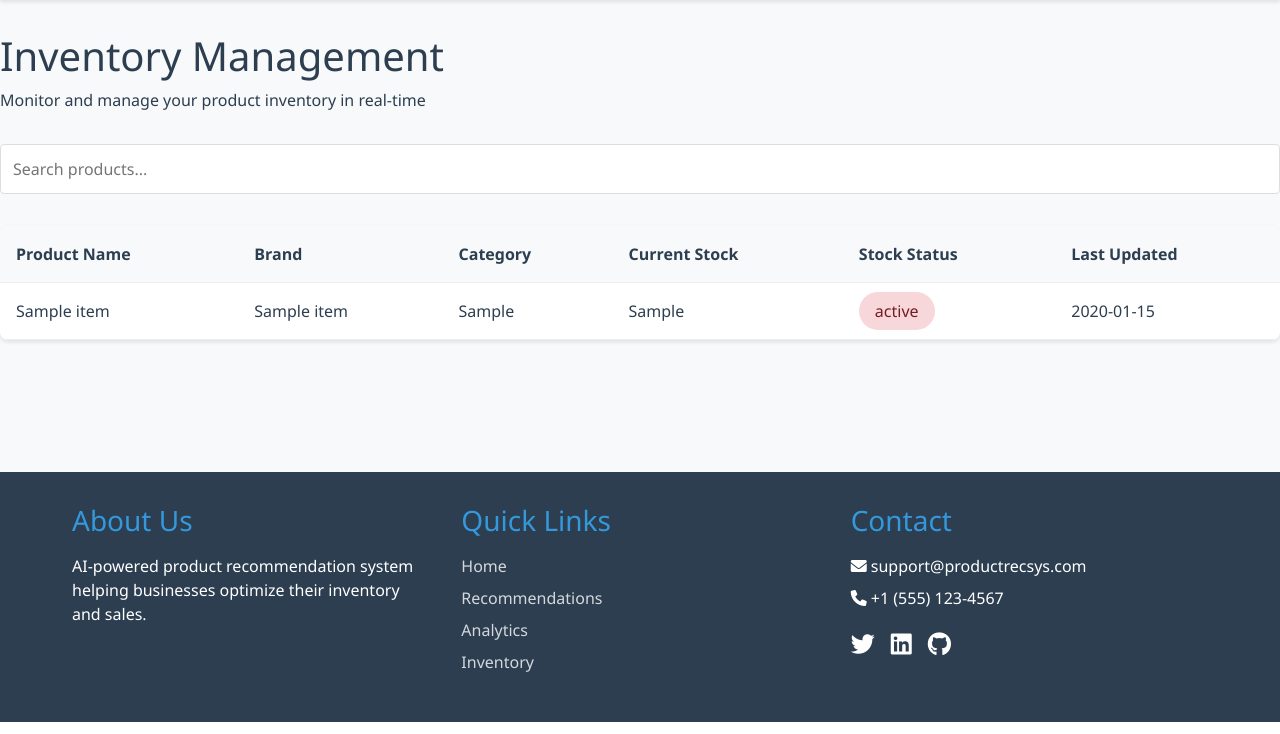
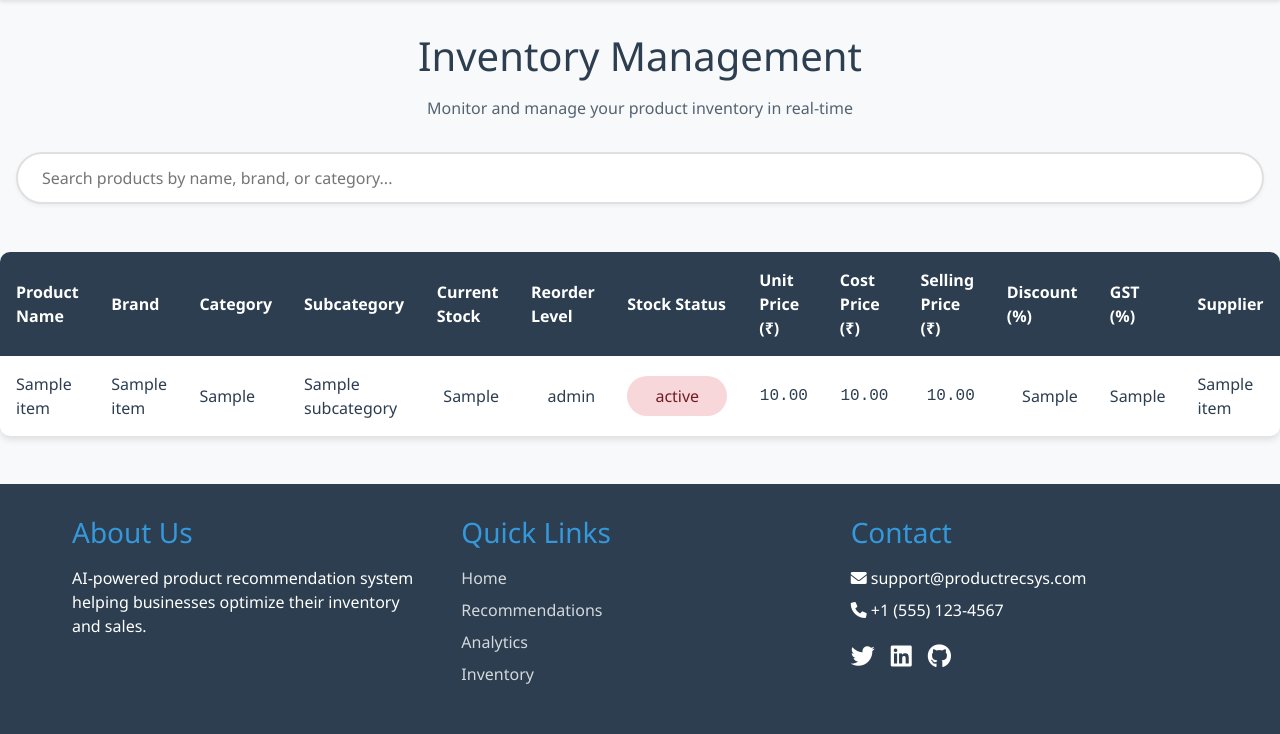
Before and after one commit to InventoHack-MalayShubham/Hero-Product-Recommendation, a Flask app: template templates/inventory.html in a window 1280 px wide. Shown: the part 78-812 px from the top of the page. Run offline with Flask 3, Linux system fonts and the light colour scheme; the template is opened without the code that fills it: most values are stand-ins (such as "Sample title", 1, 10 or a date in 2020).

Commit message:
Update inventory.html

```diff
--- a/templates/inventory.html
+++ b/templates/inventory.html
@@ -12,28 +12,69 @@
 
     .inventory-header {
         margin-bottom: 2rem;
+        text-align: center;
+    }
+
+    .inventory-header h1 {
+        color: var(--primary-color);
+        margin-bottom: 1rem;
+    }
+
+    .inventory-header p {
+        color: var(--text-color);
+        opacity: 0.8;
+    }
+
+    .search-container {
+        margin: 2rem 0;
+        padding: 0 1rem;
+    }
+
+    .search-input {
+        width: 100%;
+        padding: 0.75rem 1.5rem;
+        border: 2px solid #e0e0e0;
+        border-radius: 50px;
+        font-size: 1rem;
+        transition: all 0.3s ease;
+        box-shadow: 0 2px 4px rgba(0,0,0,0.05);
+    }
+
+    .search-input:focus {
+        outline: none;
+        border-color: var(--secondary-color);
+        box-shadow: 0 4px 8px rgba(52, 152, 219, 0.1);
     }
 
     .inventory-table {
         width: 100%;
-        border-collapse: collapse;
-        margin-top: 1rem;
+        border-collapse: separate;
+        border-spacing: 0;
+        margin: 1rem 0;
         background: white;
-        box-shadow: 0 2px 4px rgba(0,0,0,0.1);
-        border-radius: 8px;
+        box-shadow: 0 4px 6px rgba(0,0,0,0.1);
+        border-radius: 10px;
         overflow: hidden;
     }
 
-    .inventory-table th,
+    .inventory-table th {
+        background-color: var(--dark-bg);
+        color: white;
+        font-weight: 600;
+        padding: 1rem;
+        text-align: left;
+        position: sticky;
+        top: 0;
+    }
+
     .inventory-table td {
         padding: 1rem;
-        text-align: left;
-        border-bottom: 1px solid #eee;
+        border-bottom: 1px solid #f0f0f0;
+        color: var(--text-color);
     }
 
-    .inventory-table th {
-        background-color: #f8f9fa;
-        font-weight: 600;
+    .inventory-table tr:last-child td {
+        border-bottom: none;
     }
 
     .inventory-table tr:hover {
@@ -41,10 +82,12 @@
     }
 
     .stock-status {
+        display: inline-block;
         padding: 0.5rem 1rem;
-        border-radius: 20px;
+        border-radius: 50px;
         font-weight: 500;
         text-align: center;
+        min-width: 100px;
     }
 
     .stock-ok {
@@ -62,16 +105,23 @@
         color: #721c24;
     }
 
-    .search-container {
-        margin-bottom: 2rem;
+    .empty-value {
+        color: #999;
+        font-style: italic;
     }
 
-    .search-input {
-        width: 100%;
-        padding: 0.75rem;
-        border: 1px solid #ddd;
-        border-radius: 4px;
-        font-size: 1rem;
+    .table-responsive {
+        margin: 0 -1rem;
+        padding: 0 1rem;
+    }
+
+    .price-value {
+        font-family: 'Courier New', monospace;
+        font-weight: 500;
+    }
+
+    .numeric-value {
+        text-align: right;
     }
 
     @media (max-width: 768px) {
@@ -79,9 +129,40 @@
             padding: 1rem;
         }
 
+        .inventory-header {
+            margin-bottom: 1.5rem;
+        }
+
+        .search-container {
+            margin: 1rem 0;
+        }
+
+        .inventory-table {
+            font-size: 0.9rem;
+        }
+
+        .inventory-table th,
+        .inventory-table td {
+            padding: 0.75rem;
+        }
+
+        .stock-status {
+            min-width: 80px;
+            padding: 0.4rem 0.8rem;
+            font-size: 0.85rem;
+        }
+    }
+
+    @media (max-width: 576px) {
         .inventory-table {
             display: block;
             overflow-x: auto;
+            white-space: nowrap;
+        }
+
+        .inventory-table th,
+        .inventory-table td {
+            min-width: 150px;
         }
     }
 </style>
@@ -95,18 +176,26 @@
     </div>
 
     <div class="search-container">
-        <input type="text" class="search-input" placeholder="Search products..." id="searchInput">
+        <input type="text" class="search-input" placeholder="Search products by name, brand, or category..." id="searchInput">
     </div>
 
+    <div class="table-responsive">
         <table class="inventory-table">
             <thead>
                 <tr>
                     <th>Product Name</th>
                     <th>Brand</th>
                     <th>Category</th>
+                    <th>Subcategory</th>
                     <th>Current Stock</th>
+                    <th>Reorder Level</th>
                     <th>Stock Status</th>
-                <th>Last Updated</th>
+                    <th>Unit Price (₹)</th>
+                    <th>Cost Price (₹)</th>
+                    <th>Selling Price (₹)</th>
+                    <th>Discount (%)</th>
+                    <th>GST (%)</th>
+                    <th>Supplier</th>
                 </tr>
             </thead>
             <tbody>
@@ -115,17 +204,25 @@
                     <td>{{ item['Product Name'] }}</td>
                     <td>{{ item['Brand Name'] }}</td>
                     <td>{{ item['Product Category'] }}</td>
-                <td>{{ item['Current Stock'] }}</td>
+                    <td>{{ item['Subcategory'] }}</td>
+                    <td class="numeric-value">{{ item['Current Stock'] }}</td>
+                    <td class="numeric-value">{{ item['Reorder Level'] }}</td>
                     <td>
-                    <span class="stock-status {% if item['Stock Status'] == 'OK' %}stock-ok{% elif item['Stock Status'] == 'Low' %}stock-low{% else %}stock-out{% endif %}">
+                        <span class="stock-status {% if item['Stock Status'] == 'In Stock' %}stock-ok{% elif item['Stock Status'] == 'Low' %}stock-low{% else %}stock-out{% endif %}">
                             {{ item['Stock Status'] }}
                         </span>
                     </td>
-                <td>{{ item.get('Last Updated', 'N/A') }}</td>
+                    <td class="price-value numeric-value">{{ "%.2f"|format(item['Unit Price']) }}</td>
+                    <td class="price-value numeric-value">{{ "%.2f"|format(item['Cost Price']) }}</td>
+                    <td class="price-value numeric-value">{{ "%.2f"|format(item['Selling Price']) }}</td>
+                    <td class="numeric-value">{{ item['Discount (%)'] }}</td>
+                    <td class="numeric-value">{{ item['GST (%)'] }}</td>
+                    <td>{{ item['Supplier Name'] }}</td>
                 </tr>
                 {% endfor %}
             </tbody>
         </table>
+    </div>
 </div>
 {% endblock %}
 
```
Lines whose indentation alone changed are shown as unchanged.
